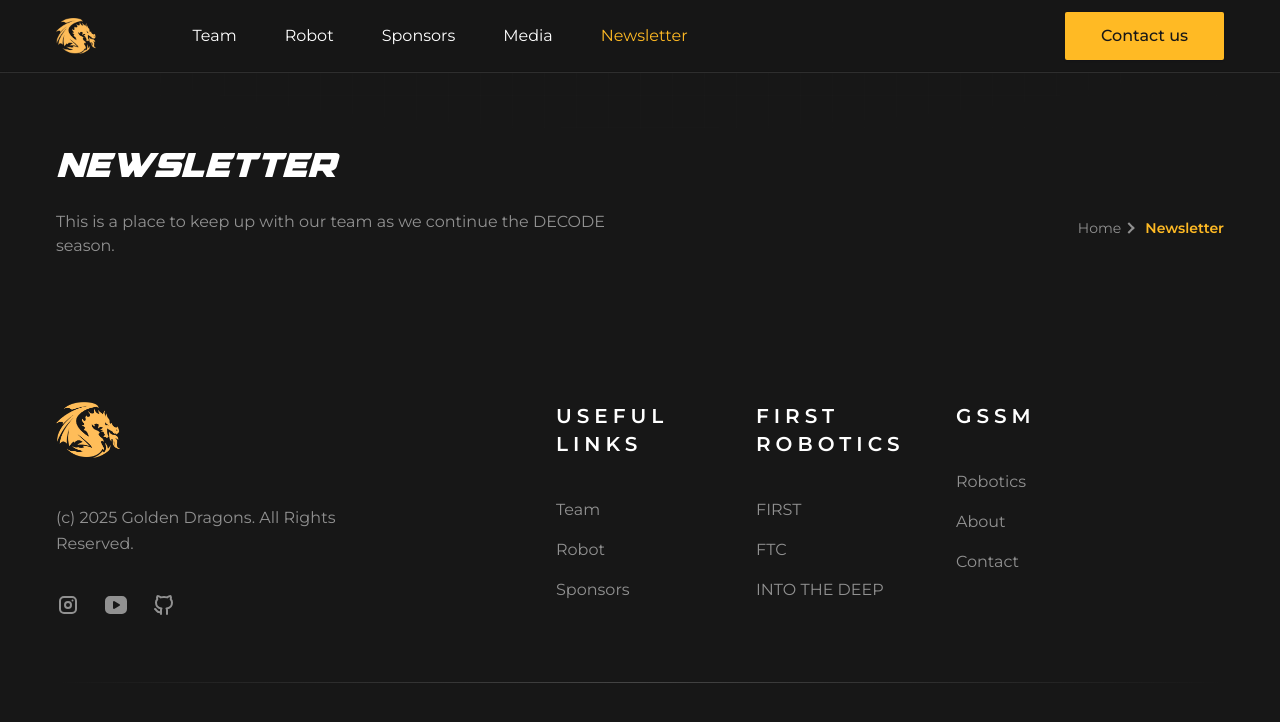
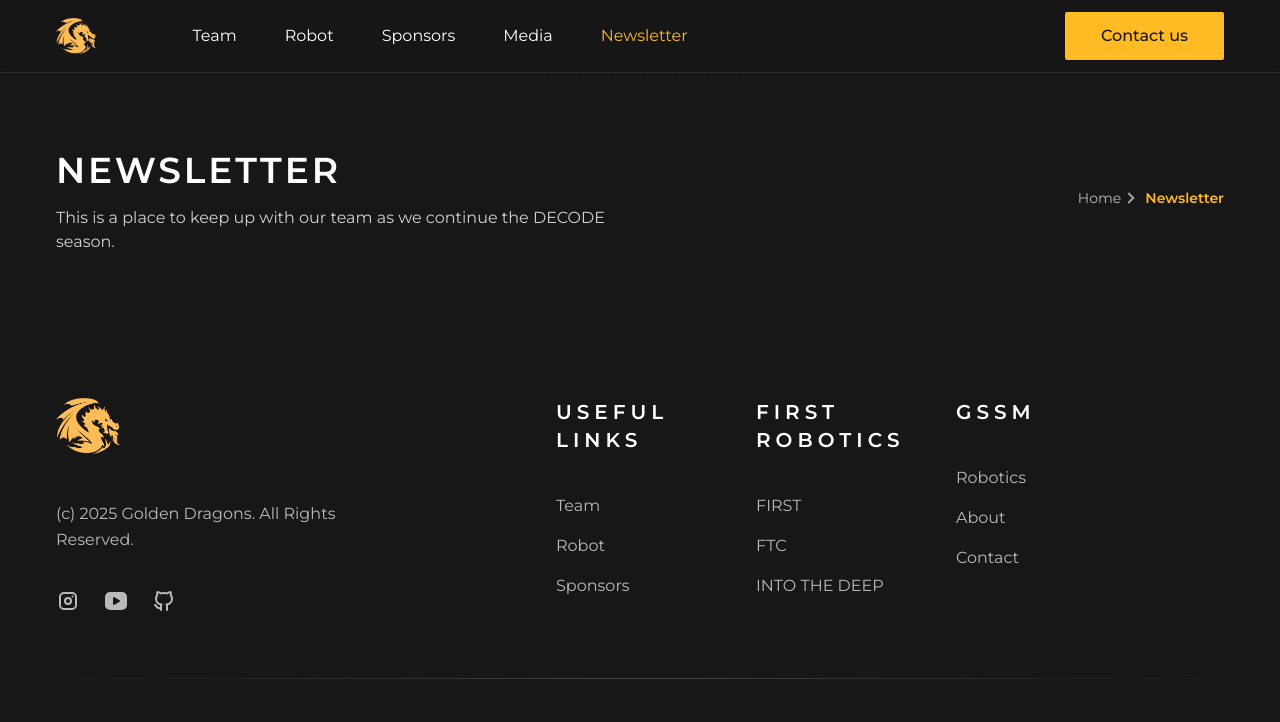
Before and after one commit to GoldenDragons772/ftc772.org, a Next.js app: page /blog in a window 1280 px wide. Shown: the top 722 px of the page. Built offline with nearby package versions, Linux system fonts and the light colour scheme.

Commit message:
More Media Changes

```diff
--- a/src/app/robot/page.tsx
+++ b/src/app/robot/page.tsx
@@ -17,11 +17,11 @@ const AboutPage = () => {
   return (
     <>
       <Breadcrumb
-        pageName="our robots"
+        pageName="Our Robots"
         description="Robot Page for 772 Golden Dragons"
-        titleClassName="text-yellow text-3xl sm:text-4xl tracking-[0.14em]"
+        titleClassName="text-white text-4xl sm:text-5xl tracking-[0.08em]"
         subtitle="Built for competition"
-        subtitleClassName="text-xs text-[#CE8D00] tracking-[0.45em]"
+        subtitleClassName="text-xs text-yellow tracking-[0.4em]"
       />
       <Botsune1 />
       <Clanky />
--- a/src/app/sponsor/page.tsx
+++ b/src/app/sponsor/page.tsx
@@ -11,11 +11,11 @@ const Sponsors = () => {
   return (
     <>
       <Breadcrumb
-        pageName="our sponsors"
+        pageName="Our Sponsors"
         description="We are grateful for the support of our sponsors since their generosity helps us to continue to compete in FTC (FIRST Tech Challenge) and provide students with hands-on experience using robotics and engineering."
-        titleClassName="text-yellow text-3xl sm:text-4xl tracking-[0.14em]"
+        titleClassName="text-white text-4xl sm:text-5xl tracking-[0.08em]"
         subtitle="Powered by partnership"
-        subtitleClassName="text-xs text-[#CE8D00] tracking-[0.45em]"
+        subtitleClassName="text-xs text-yellow tracking-[0.4em]"
       />
       <section className="relative overflow-hidden bg-[#171717] pb-[60px] pt-[20px]">
         <div className="absolute inset-0 bg-dragon-grid bg-[size:32px_32px] opacity-15 [mask-image:radial-gradient(70%_60%_at_50%_0%,rgba(0,0,0,1),transparent)]" />
--- a/src/components/Common/Breadcrumb.tsx
+++ b/src/components/Common/Breadcrumb.tsx
@@ -18,37 +18,37 @@ const Breadcrumb = ({
       <section className="relative z-10 overflow-hidden bg-[#171717] pt-28 lg:pt-[150px]">
         <div className="absolute inset-0 bg-dragon-grid bg-[size:32px_32px] opacity-25 [mask-image:radial-gradient(70%_60%_at_50%_0%,rgba(0,0,0,1),transparent)]" />
         <div className="container">
-          <div className="-mx-4 flex flex-wrap items-center">
+          <div className="-mx-4 flex flex-wrap items-start">
             <div className="w-full px-4 md:w-8/12 lg:w-7/12">
               <div className="mb-8 max-w-[570px] md:mb-0 lg:mb-12">
-                <h1
-                  className={`mb-5 font-display text-3xl lowercase text-white sm:text-4xl ${titleClassName ?? ""}`}
-                >
-                  {pageName}
-                </h1>
                 {subtitle ? (
                   <div
-                    className={`mb-3 text-base font-light uppercase tracking-[0.3em] text-[#919191] ${subtitleClassName ?? ""}`}
+                    className={`mb-3 text-xs font-semibold uppercase tracking-[0.35em] text-yellow ${subtitleClassName ?? ""}`}
                   >
                     {subtitle}
                   </div>
                 ) : null}
-                <p className="text-sm font-normal leading-relaxed text-[#919191] md:text-base">
+                <h1
+                  className={`mb-4 font-body text-3xl font-semibold uppercase tracking-[0.08em] text-white sm:text-4xl ${titleClassName ?? ""}`}
+                >
+                  {pageName}
+                </h1>
+                <p className="text-sm font-normal leading-relaxed text-white/80 md:text-base">
                   {description}
                 </p>
               </div>
             </div>
             <div className="w-full px-4 md:w-4/12 lg:w-5/12">
-              <div className="text-end">
+              <div className="flex items-start justify-end text-end md:mt-[34px] lg:mt-[38px]">
                 <ul className="flex items-center md:justify-end">
                   <li className="flex items-center">
                     <Link
                       href="/"
-                      className="pr-1 text-sm font-normal text-[#919191] hover:text-yellow"
+                      className="pr-1 text-sm font-normal text-white/70 hover:text-yellow"
                     >
                       Home
                     </Link>
-                    <span className="mr-3 block h-2 w-2 rotate-45 border-r-2 border-t-2 border-[#919191]"></span>
+                    <span className="mr-3 block h-2 w-2 rotate-45 border-r-2 border-t-2 border-white/60"></span>
                   </li>
                   <li className="text-sm font-semibold text-yellow">
                     {pageName}
--- a/src/components/Common/SectionTitle.tsx
+++ b/src/components/Common/SectionTitle.tsx
@@ -20,7 +20,7 @@ const SectionTitle = ({
         <h2 className="mb-4 font-display text-3xl lowercase !leading-tight text-white sm:text-4xl md:text-[45px]">
           {title}
         </h2>
-        <p className="text-sm font-normal !leading-relaxed text-[#919191] md:text-base">
+        <p className="text-sm font-normal !leading-relaxed text-white/80 md:text-base">
           {paragraph}
         </p>
       </div>
--- a/src/components/Footer/index.tsx
+++ b/src/components/Footer/index.tsx
@@ -19,7 +19,7 @@ const Footer = () => {
                     height={60}
                   />
                 </Link>
-                <p className="mb-9 text-base leading-relaxed text-[#919191]">
+                <p className="mb-9 text-base leading-relaxed text-white/70">
                   (c) 2025 Golden Dragons. All Rights Reserved.
                 </p>
                 <div className="flex items-center">
@@ -28,7 +28,7 @@ const Footer = () => {
                     aria-label="social-link"
                     target="_blank"
                     rel="noopener noreferrer"
-                    className="mr-6 text-[#919191] duration-300 hover:text-yellow"
+                    className="mr-6 text-white/70 duration-300 hover:text-yellow"
                   >
                     <svg xmlns="http://www.w3.org/2000/svg" width="24" height="24" viewBox="0 0 24 24" fill="none" stroke="currentColor" strokeWidth="2" strokeLinecap="round" strokeLinejoin="round" className="icon icon-tabler icons-tabler-outline icon-tabler-brand-instagram">
                       <path stroke="none" d="M0 0h24v24H0z" fill="none" />
@@ -42,7 +42,7 @@ const Footer = () => {
                     aria-label="social-link"
                     target="_blank"
                     rel="noopener noreferrer"
-                    className="mr-6 text-[#919191] duration-300 hover:text-yellow"
+                    className="mr-6 text-white/70 duration-300 hover:text-yellow"
                   >
                     <svg xmlns="http://www.w3.org/2000/svg" width="24" height="24" viewBox="0 0 24 24" fill="currentColor" className="icon icon-tabler icons-tabler-filled icon-tabler-brand-youtube">
                       <path stroke="none" d="M0 0h24v24H0z" fill="none" />
@@ -54,7 +54,7 @@ const Footer = () => {
                     aria-label="social-link"
                     target="_blank"
                     rel="noopener noreferrer"
-                    className="text-[#919191] duration-300 hover:text-yellow"
+                    className="text-white/70 duration-300 hover:text-yellow"
                   >
                     <svg xmlns="http://www.w3.org/2000/svg" width="24" height="24" viewBox="0 0 24 24" fill="none" stroke="currentColor" strokeWidth="2" strokeLinecap="round" strokeLinejoin="round" className="icon icon-tabler icons-tabler-outline icon-tabler-brand-github">
                       <path stroke="none" d="M0 0h24v24H0z" fill="none" />
@@ -74,7 +74,7 @@ const Footer = () => {
                   <li>
                     <Link
                       href="/"
-                      className="mb-4 inline-block text-base text-[#919191] duration-300 hover:text-yellow"
+                      className="mb-4 inline-block text-base text-white/70 duration-300 hover:text-yellow"
                     >
                       Team
                     </Link>
@@ -82,7 +82,7 @@ const Footer = () => {
                   <li>
                     <Link
                       href="/robot"
-                      className="mb-4 inline-block text-base text-[#919191] duration-300 hover:text-yellow"
+                      className="mb-4 inline-block text-base text-white/70 duration-300 hover:text-yellow"
                     >
                       Robot
                     </Link>
@@ -90,7 +90,7 @@ const Footer = () => {
                   <li>
                     <Link
                       href="/sponsor"
-                      className="mb-4 inline-block text-base text-[#919191] duration-300 hover:text-yellow"
+                      className="mb-4 inline-block text-base text-white/70 duration-300 hover:text-yellow"
                     >
                       Sponsors
                     </Link>
@@ -109,7 +109,7 @@ const Footer = () => {
                     <Link
                       target="_blank"
                       href="https://www.firstinspires.org/"
-                      className="mb-4 inline-block text-base text-[#919191] duration-300 hover:text-yellow"
+                      className="mb-4 inline-block text-base text-white/70 duration-300 hover:text-yellow"
                     >
                       FIRST
                     </Link>
@@ -118,7 +118,7 @@ const Footer = () => {
                     <Link
                       target="_blank"
                       href="https://www.firstinspires.org/robotics/ftc"
-                      className="mb-4 inline-block text-base text-[#919191] duration-300 hover:text-yellow"
+                      className="mb-4 inline-block text-base text-white/70 duration-300 hover:text-yellow"
                     >
                       FTC
                     </Link>
@@ -127,7 +127,7 @@ const Footer = () => {
                     <Link
                       target="_blank"
                       href="https://youtu.be/ewlDPvRK4U4?si=81Au6CfuAiAtxrSC"
-                      className="mb-4 inline-block text-base text-[#919191] duration-300 hover:text-yellow"
+                      className="mb-4 inline-block text-base text-white/70 duration-300 hover:text-yellow"
                     >
                       INTO THE DEEP
                     </Link>
@@ -146,7 +146,7 @@ const Footer = () => {
                     <Link
                       target="_blank"
                       href="https://www.scgssm.org/robotics"
-                      className="mb-4 inline-block text-base text-[#919191] duration-300 hover:text-yellow"
+                      className="mb-4 inline-block text-base text-white/70 duration-300 hover:text-yellow"
                     >
                       Robotics
                     </Link>
@@ -155,7 +155,7 @@ const Footer = () => {
                     <Link
                       target="_blank"
                       href="https://www.scgssm.org/who-we-are"
-                      className="mb-4 inline-block text-base text-[#919191] duration-300 hover:text-yellow"
+                      className="mb-4 inline-block text-base text-white/70 duration-300 hover:text-yellow"
                     >
                       About
                     </Link>
@@ -164,7 +164,7 @@ const Footer = () => {
                     <Link
                       target="_blank"
                       href="https://www.scgssm.org/contact"
-                      className="mb-4 inline-block text-base text-[#919191] duration-300 hover:text-yellow"
+                      className="mb-4 inline-block text-base text-white/70 duration-300 hover:text-yellow"
                     >
                       Contact
                     </Link>
--- a/src/components/Hero/index.tsx
+++ b/src/components/Hero/index.tsx
@@ -22,7 +22,7 @@ const Hero = () => {
               golden
               <span className="block text-yellow">dragons</span>
             </h1>
-            <p className="mt-4 max-w-xl text-base font-normal text-[#919191]">
+            <p className="mt-4 max-w-xl text-base font-normal text-white/80">
               The South Carolina Governor&apos;s School for Science and Mathematics robotics
               team. We build competitive robots, grow STEM leaders, and design with purpose.
             </p>
@@ -57,7 +57,7 @@ const Hero = () => {
                   className="rounded-md border border-white/10 bg-[#171717] px-4 py-3 shadow-[0_0_30px_rgba(0,0,0,0.35)]"
                 >
                   <div className="text-2xl font-semibold text-yellow">{stat.value}</div>
-                  <div className="text-xs font-normal uppercase tracking-[0.2em] text-[#919191]">
+                  <div className="text-xs font-normal uppercase tracking-[0.2em] text-white/70">
                     {stat.label}
                   </div>
                 </div>
@@ -105,7 +105,7 @@ const Hero = () => {
               <div className="text-lg font-semibold text-white">
                 {item.title}
               </div>
-              <p className="mt-2 text-sm font-normal text-[#919191]">{item.detail}</p>
+              <p className="mt-2 text-sm font-normal text-white/80">{item.detail}</p>
             </div>
           ))}
         </div>
--- a/src/components/Team/index.tsx
+++ b/src/components/Team/index.tsx
@@ -15,7 +15,7 @@ function Team() {
             <div className="mt-3 font-display text-4xl lowercase tracking-[0.1em] text-white">
               golden dragons 772
             </div>
-            <p className="mt-2 text-sm font-normal text-[#919191]">
+            <p className="mt-2 text-sm font-normal text-white/80">
               Builders, programmers, and leaders driving the season forward.
             </p>
           </div>
@@ -40,7 +40,7 @@ function Team() {
                   </div>
                   <div className="flex justify-center text-lg font-semibold py-3 text-white">{user.name}</div>
                   <div className="role">{user.role.map((role, idx) => (
-                    <p key={idx} className='flex justify-center text-xs font-normal uppercase tracking-[0.2em] text-[#919191]'>{role}</p>
+                    <p key={idx} className='flex justify-center text-xs font-normal uppercase tracking-[0.2em] text-white/70'>{role}</p>
                   ))}</div>
                 </div>
               );
@@ -64,7 +64,7 @@ function Team() {
                   </div>
                   <div className="flex justify-center text-lg font-semibold py-3 text-white">{user.name}</div>
                   <div className="role">{user.role.map((role, idx) => (
-                    <p key={idx} className='flex justify-center text-xs uppercase tracking-[0.2em] text-[#919191]'>{role}</p>
+                    <p key={idx} className='flex justify-center text-xs uppercase tracking-[0.2em] text-white/70'>{role}</p>
                   ))}</div>
                 </div>
               );
```
Also changed, not shown: src/app/media/page.tsx (+87 -37 lines).
